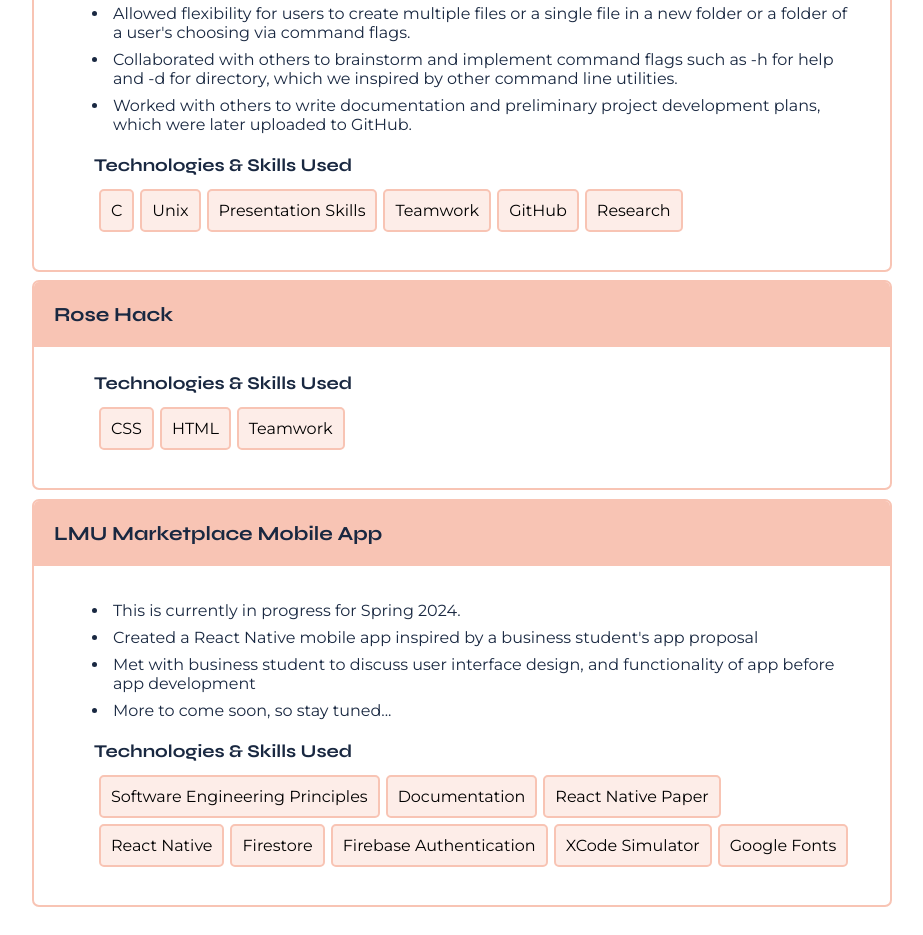
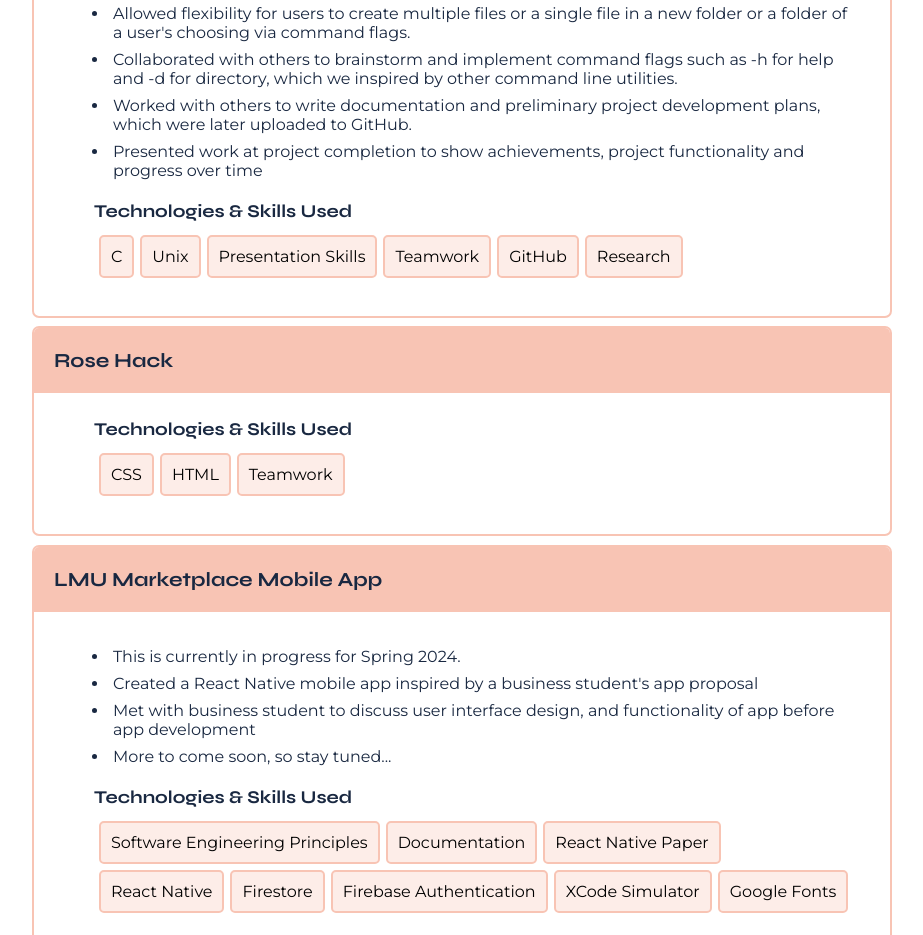
Before and after one commit to speer987/personal-website, a React (Create React App) app: page / in a window 1280 px wide. Shown: the part 5340-6275 px from the top of the page, without its empty margins (178-1101 px from the left). Built offline with nearby package versions, Linux system fonts and the light colour scheme.

Commit message:
addinf updated projects file

```diff
--- a/src/components/projects.js
+++ b/src/components/projects.js
@@ -149,6 +149,7 @@ const projects = [
       "Allowed flexibility for users to create multiple files or a single file in a new folder or a folder of a user's choosing via command flags.",
       "Collaborated with others to brainstorm and implement command flags such as -h for help and -d for directory, which we inspired by other command line utilities.",
       "Worked with others to write documentation and preliminary project development plans, which were later uploaded to GitHub.",
+      "Presented work at project completion to show achievements, project functionality and progress over time",
     ],
     tech: [
       "C",
```
